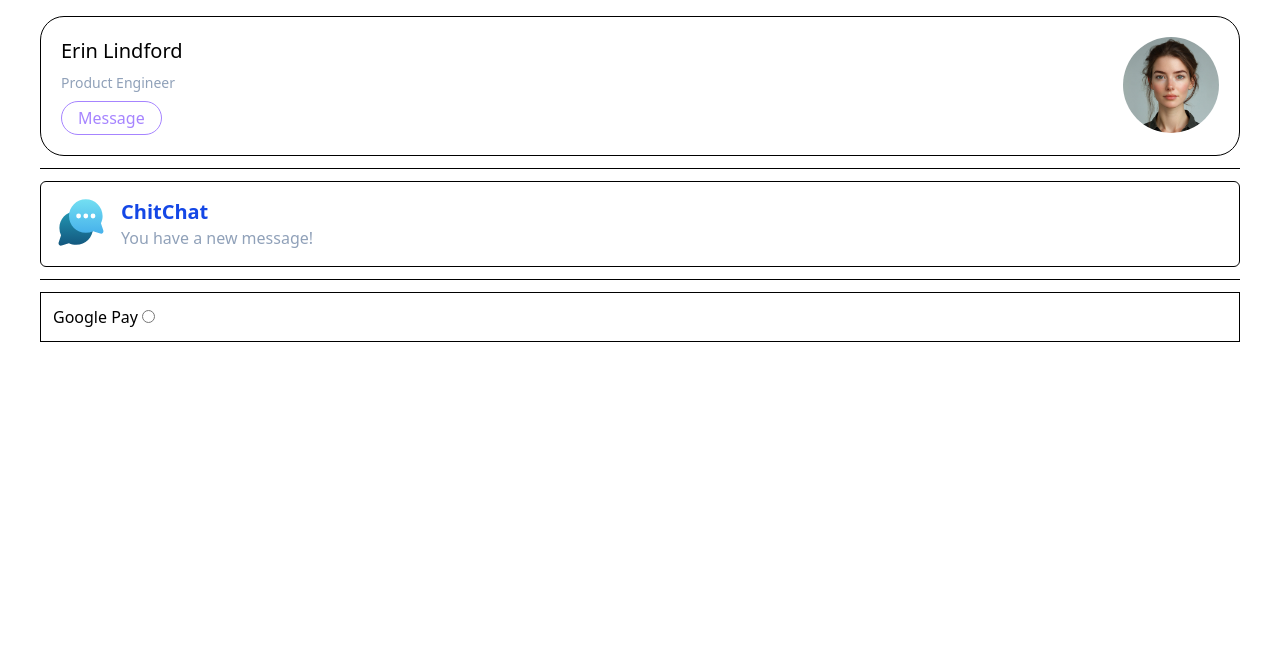
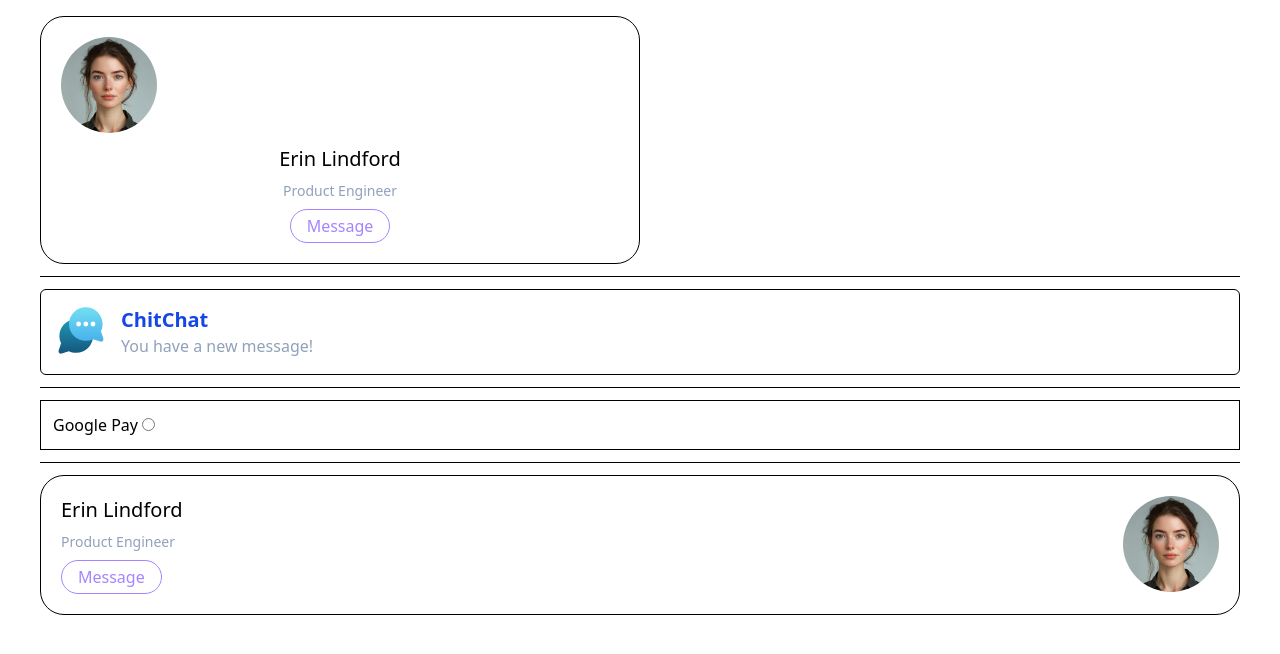
Before and after one commit to baakainu/learn-tailwind-vite, a website built with Vite: page src/responsive-design.html in a window 1280 px wide. Shown: the part 124-778 px from the top of the page. Built offline with nearby package versions, Linux system fonts and the light colour scheme; a web font is replaced by a local one.

Commit message:
컨테이너 쿼리

```diff
--- a/src/responsive-design.html
+++ b/src/responsive-design.html
@@ -18,6 +18,45 @@
     <a href="/index.html">메인 페이지 이동</a>
     <br />
     <h1 class="my-5 text-3xl font-bold text-blue-950">반응형 디자인</h1>
+    <div class="@container/like">
+      <figure
+        class="@container/lion w-1/2 dark:bg-slate-800 dark:text-slate-200 bg-white p-5 rounded-3xl border min-w-96"
+      >
+        <img
+          class="sm:shrink-0 sm:mx-0 w-24 h-24 rounded-full @max-md:mx-auto"
+          src="./assets/images/character-01.jpg"
+          alt=""
+        />
+        <figcaption class="@md/lion:flex flex flex-col gap-2 items-center mt-3">
+          <p class="text-xl font-medium">Erin Lindford</p>
+          <p class="text-sm text-slate-400">Product Engineer</p>
+          <button
+            class="focus:outline-0 focus:bg-emerald-700 focus:text-white hover:text-white hover:bg-violet-600 border px-4 py-1 rounded-full text-violet-400"
+            type="button"
+          >
+            Message
+          </button>
+        </figcaption>
+      </figure>
+    </div>
+    <hr class="my-3" />
+    <div class="border rounded-md p-4 pl-20 relative group">
+      <strong class="text-xl text-blue-700">ChitChat</strong>
+      <p class="text-slate-400 group-hover:text-red-500">
+        You have a new message!
+      </p>
+      <img
+        class="w-12 h-12 absolute top-4 left-4"
+        src="./assets/images/chit-chat.svg"
+        alt=""
+      />
+    </div>
+    <hr class="my-3" />
+    <div class="border p-3">
+      <label for="pay">Google Pay</label>
+      <input id="pay" type="radio" class="checked:border-indigo-500" />
+    </div>
+    <hr class="my-3" />
     <figure class="sm:flex sm:gap-4 bg-white p-5 rounded-3xl border min-w-96">
       <img
         class="sm:shrink-0 sm:mx-0 w-24 h-24 rounded-full max-sm:mx-auto"
@@ -37,22 +76,5 @@
         </button>
       </figcaption>
     </figure>
-    <hr class="my-3" />
-    <div class="border rounded-md p-4 pl-20 relative group">
-      <strong class="text-xl text-blue-700">ChitChat</strong>
-      <p class="text-slate-400 group-hover:text-red-500">
-        You have a new message!
-      </p>
-      <img
-        class="w-12 h-12 absolute top-4 left-4"
-        src="./assets/images/chit-chat.svg"
-        alt=""
-      />
-    </div>
-    <hr class="my-3" />
-    <div class="border p-3">
-      <label for="pay">Google Pay</label>
-      <input id="pay" type="radio" class="checked:border-indigo-500" />
-    </div>
   </body>
 </html>
```
